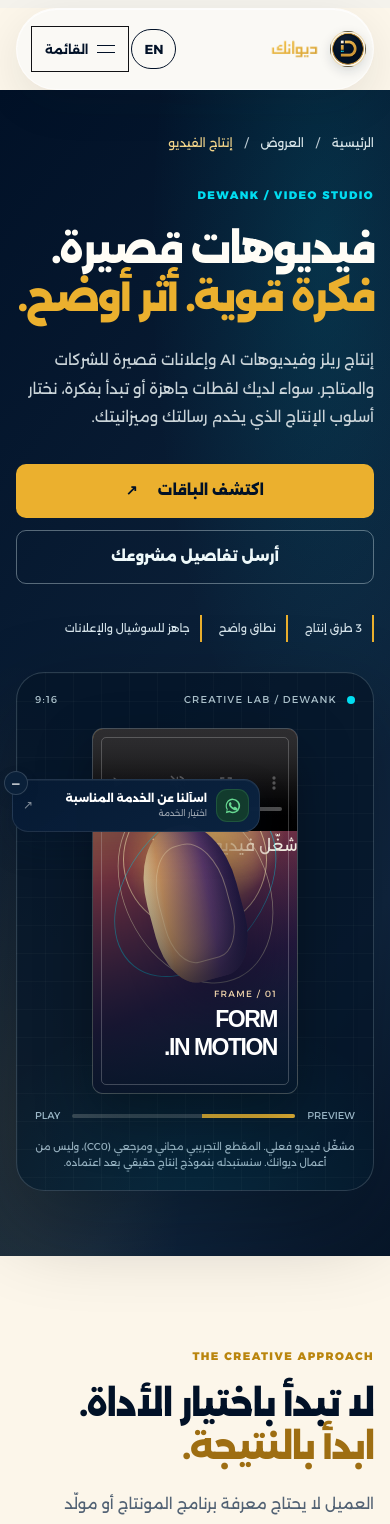
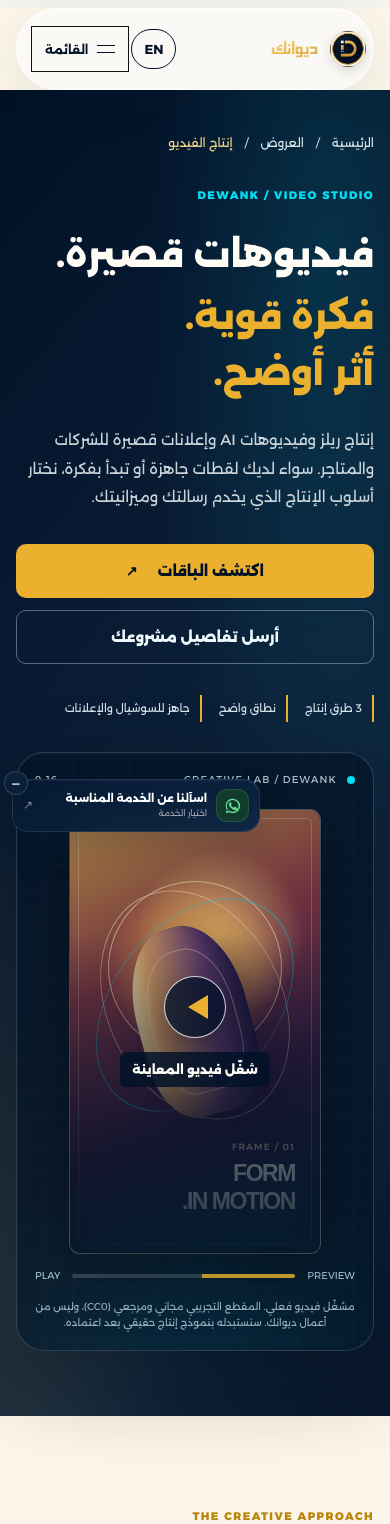
Before and after one commit to mohammedrashad2011-ui/Dewank-2026-website, a Next.js app: page /offers/ai-video-production in a window 390 px wide. Shown: the top 1524 px of the page. Built offline with nearby package versions, Linux system fonts and the light colour scheme.

Commit message:
style(video): fix hero and headline line spacing and make preview video playable on mobile

```diff
--- a/app/(ar)/offers/ai-video-production/video-offer.css
+++ b/app/(ar)/offers/ai-video-production/video-offer.css
@@ -385,3 +385,68 @@ a.vop-send:hover { transform:translateY(-2px);background:#ffcf67; }
 @media (prefers-reduced-motion: reduce) {
   .vop *, .vop *::before, .vop *::after { animation:none!important;transition:none!important;scroll-behavior:auto!important; }
 }
+
+
+/* Playback: first-party CSS poster, remote CC0 sample requested ONLY after the play click. */
+.vop-film-video { isolation:isolate; }
+.vop-film-poster { position:absolute;inset:0;z-index:1;pointer-events:none; }
+.vop-film-video .vop-film-poster .vop-film-frame { z-index:4; }
+.vop-video-element {
+  position:absolute;inset:0;z-index:7;
+  width:100%;height:100%;object-fit:cover;background:#061a33;
+  opacity:0;visibility:hidden;pointer-events:none;
+}
+.vop-video-element.is-active { opacity:1;visibility:visible;pointer-events:auto; }
+.vop-video-play {
+  position:absolute;inset:0;z-index:8;
+  display:flex;flex-direction:column;align-items:center;justify-content:center;gap:14px;
+  padding:28px 12px;border:0;border-radius:10px;cursor:pointer;
+  background:linear-gradient(180deg,rgba(6,19,37,.03),rgba(3,17,32,.35));
+  color:#fffef7;font-family:inherit;font-size:12px;font-weight:850;line-height:1.6;
+}
+.vop-play-icon {
+  width:68px;height:68px;display:grid;place-items:center;
+  border:1px solid rgba(255,255,255,.8);border-radius:50%;
+  background:rgba(1,17,39,.75);box-shadow:0 8px 24px rgba(0,0,0,.25);
+  transition:transform .22s ease,background .22s ease;
+}
+.vop-play-icon::before { content:"";width:0;height:0;border-top:12px solid transparent;border-bottom:12px solid transparent;border-inline-start:20px solid #ebb02e;transform:translateX(3px); }
+.vop-video-play:hover .vop-play-icon { transform:scale(1.07);background:#011127; }
+.vop-play-label { max-width:180px;padding:8px 12px;border-radius:6px;background:rgba(1,17,39,.83);text-align:center; }
+.vop-video-error { color:#ffd9d2;font-size:12px;line-height:1.7;text-align:center; }
+.vop-video-error a { color:#ffe198;text-decoration:underline; }
+.vop-visual-note { max-width:370px;margin-inline:auto; }
+.vop-stage-timeline .vop-stage-track i { animation:none!important; }
+
+/* Typography fix for Alexandria ascenders/descenders and multi-line RTL headlines. */
+.vop[dir="rtl"] .vop-hero h1 {
+  font-size:clamp(39px,5.2vw,70px);
+  line-height:1.58;
+  letter-spacing:normal;
+}
+.vop[dir="rtl"] .vop-hero h1 span { margin-block-start:.12em;line-height:1.6; }
+.vop[dir="rtl"] .vop-section-heading h2 {
+  font-size:clamp(31px,4vw,55px);
+  line-height:1.64;
+  letter-spacing:normal;
+}
+.vop[dir="rtl"] .vop-section-heading h2 span { margin-block-start:.12em;line-height:1.64; }
+.vop[dir="rtl"] .vop-brief h2,
+.vop[dir="rtl"] .vop-last h2 {
+  font-size:clamp(30px,3.8vw,53px);
+  line-height:1.68;
+  letter-spacing:normal;
+}
+.vop[dir="rtl"] .vop-package h3,
+.vop[dir="rtl"] .vop-path h3,
+.vop[dir="rtl"] .vop-steps h3 { line-height:1.75;letter-spacing:normal; }
+.vop[dir="ltr"] .vop-hero h1 { font-size:clamp(40px,5.2vw,70px);line-height:1.37;letter-spacing:-.025em; }
+.vop[dir="ltr"] .vop-section-heading h2 { font-size:clamp(32px,4vw,56px);line-height:1.42;letter-spacing:-.02em; }
+.vop[dir="ltr"] .vop-brief h2,.vop[dir="ltr"] .vop-last h2 { line-height:1.42; }
+@media(max-width:760px) {
+  .vop[dir="rtl"] .vop-hero h1 { font-size:clamp(35px,9vw,47px);line-height:1.64; }
+  .vop[dir="rtl"] .vop-section-heading h2 { font-size:clamp(29px,8vw,42px);line-height:1.7; }
+  .vop[dir="rtl"] .vop-hero h1 span { margin-block-start:.16em; }
+  .vop .vop-film-video { width:min(78%,275px); }
+  .vop-play-icon { width:62px;height:62px; }
+}
```
